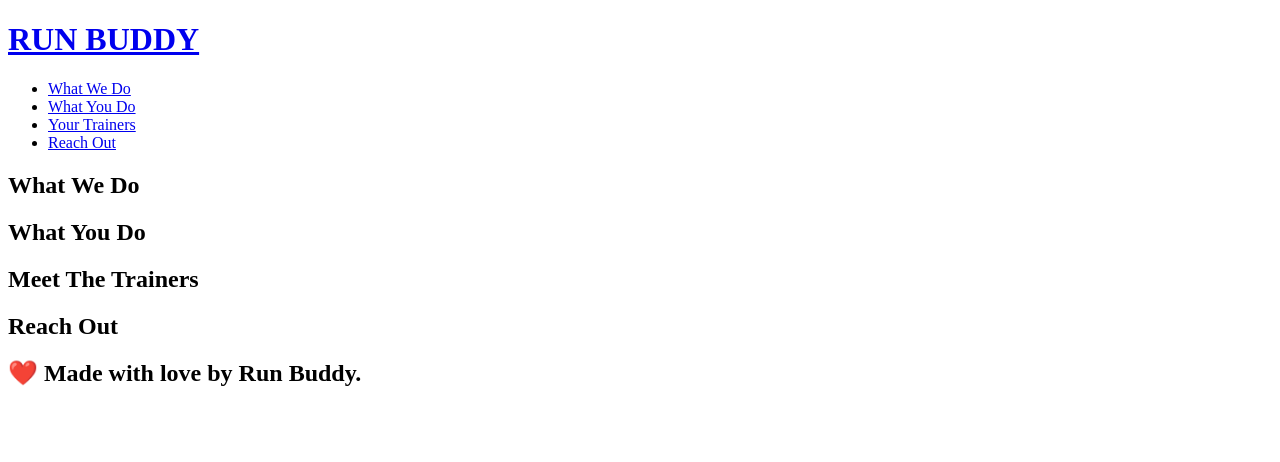
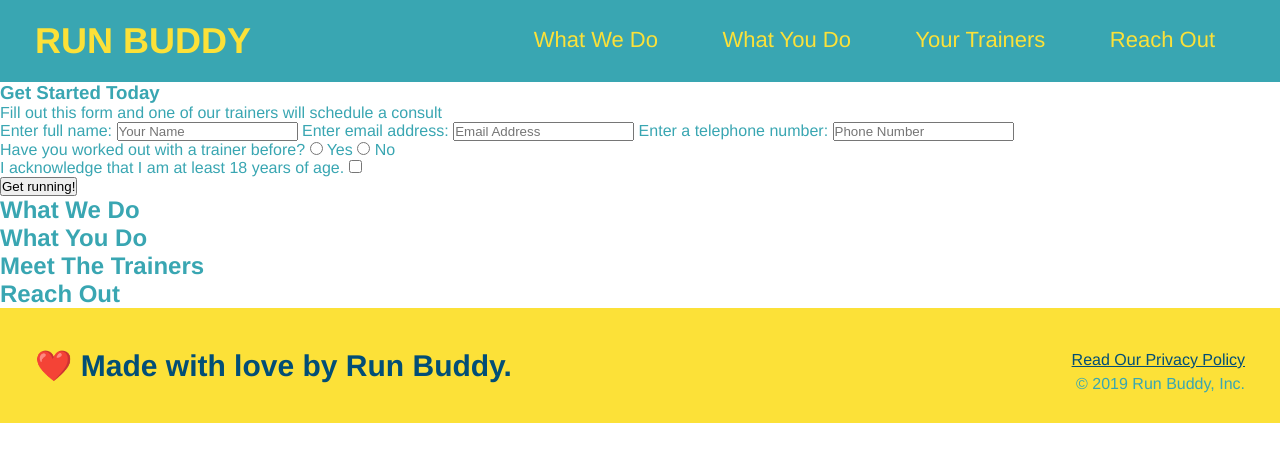
Before and after one commit to sklecka/run-buddy, a plain HTML site: page index.html in a window 1280 px wide. Drawn offline with Linux system fonts and the light colour scheme.

Commit message:
added hero element

```diff
--- a/index.html
+++ b/index.html
@@ -3,6 +3,7 @@
     <head>
         <meta charset="UTF-8" />
         <title>Run Buddy</title>
+        <link rel="stylesheet" href="assets/css/style.css" />
     </head>
     <body>
         <!-- navigation -->
@@ -11,11 +12,11 @@
                 <a href="/">RUN BUDDY</a>
             </h1>
             <nav>
-                <!-- Unordered list element-->
+                <!-- Unordered list element -->
                 <ul>
-                    <!-- List item element-->
+                    <!-- List item element -->
                     <li>
-                        <!-- Anchor element-->
+                        <!-- Anchor element -->
                         <a href="#what-we-do">What We Do</a>
                     </li>
                     <li>
@@ -31,33 +32,70 @@
             </nav>
         </header>
 
-        <!-- hero/jumbotron-->
+        <section>
+            <div>
+                <h3>Get Started Today</h3>
+                <p>Fill out this form and one of our trainers will schedule a consult</p>
+            <!-- Add form element -->
+                <form>
+                    <label for="name">Enter full name:</label>
+                    <input type="text" placeholder="Your Name" name="name" id="name" />
+                    <label for="email">Enter email address:</label>
+                    <input type="email" placeholder="Email Address" name="email" id="email" />
+                    <label for="phone">Enter a telephone number:</label>
+                    <input type="tel" placeholder="Phone Number" name="phone" id="phone" />
+                    <p>
+                        Have you worked out with a trainer before?
+                        <input type="radio" name="trainer-confirm" id="trainer-yes" />
+                        <label for="trainer-yes">Yes</label>
+                        <input type="radio" name="trainer-confirm" id="trainer-no" />
+                        <label for="trainer-no">No</label>
+                    </p>
+                    <p>
+                        <label for="checkbox" >
+                        I acknowledge that I am at least 18 years of age.
+                        </label>
+                        <input type="checkbox" name="age-confirm" id="checkbox" />
+                    </p>
+                    <button type="submit">
+                        Get running!
+                    </button>
+                </form>
+            </div>
+        </section>
+        <!-- end hero -->
+
+        <!-- hero/jumbotron -->
         <section>
         </section>
 
-        <!-- "what we do" section-->
+        <!-- "what we do" section -->
         <section>
             <h2>What We Do</h2>
         </section>
 
-        <!-- "what you do" section-->
+        <!-- "what you do" section -->
         <section>
             <h2>What You Do</h2>
         </section>
 
-        <!-- "meet the trainters" section-->
+        <!-- "meet the trainters" section -->
         <section>
             <h2>Meet The Trainers</h2>
         </section>
 
-        <!-- "reach out" section-->
+        <!-- "reach out" section -->
         <section>
             <h2>Reach Out</h2>
         </section>
 
-        <!-- footer-->
+        <!-- footer -->
         <footer>
             <h2>❤️ Made with love by Run Buddy.</h2>
+            <div>
+                <a href="#">Read Our Privacy Policy</a><br />
+                &copy; 2019 Run Buddy, Inc.
+            </div>
         </footer>
     </body>
 </html>
```
